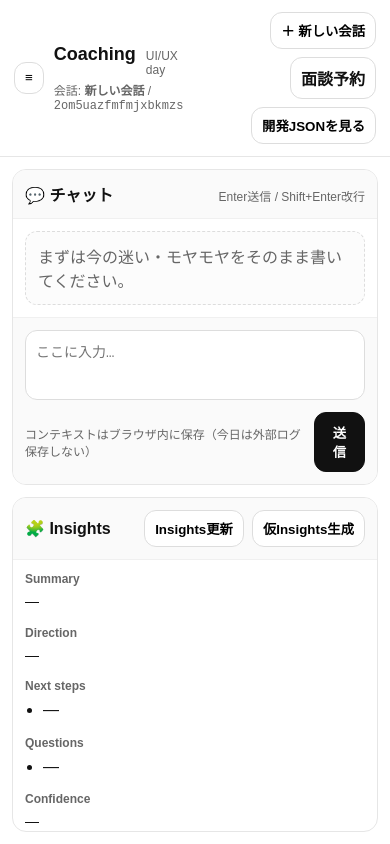
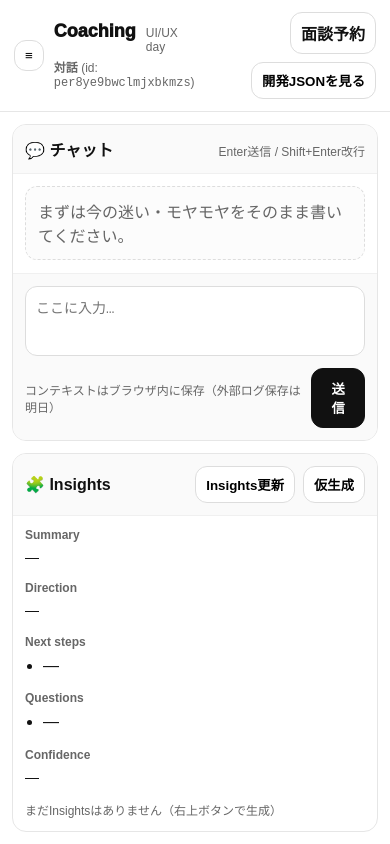
Before and after one commit to Daishi-pys/first-test, a Next.js app in the folder app/: page / in a window 390 px wide. Built offline with nearby package versions, Linux system fonts and the light colour scheme.

Commit message:
UI: hamburger menu + single conversation + insights

```diff
--- a/app/app/page.tsx
+++ b/app/app/page.tsx
@@ -23,10 +23,7 @@ type Conversation = {
   insights?: Insights;
 };
 
-type IndexItem = { id: string; updatedAt: number; title: string };
-
-const LS_INDEX = "coach_index_v1"; // conversation list
-const LS_CONV_PREFIX = "coach_conv_v1:"; // coach_conv_v1:<id>
+const LS_KEY = "coach_single_conv_v1";
 
 function uid() {
   return Math.random().toString(36).slice(2) + Date.now().toString(36);
@@ -39,78 +36,54 @@ function formatTime(ts: number) {
 }
 function guessTitle(messages: Msg[]) {
   const firstUser = messages.find(m => m.role === "user")?.content?.trim();
-  if (!firstUser) return "新しい会話";
+  if (!firstUser) return "対話";
   return firstUser.slice(0, 16) + (firstUser.length > 16 ? "…" : "");
-}
-
-function safeJsonParse<T>(raw: string | null, fallback: T): T {
-  try {
-    if (!raw) return fallback;
-    return JSON.parse(raw);
-  } catch {
-    return fallback;
-  }
 }
 
 export default function Page() {
   const [conv, setConv] = useState<Conversation | null>(null);
-  const [index, setIndex] = useState<IndexItem[]>([]);
   const [text, setText] = useState("");
   const [loading, setLoading] = useState(false);
   const [err, setErr] = useState<string | null>(null);
+
+  // hamburger menu
+  const [menuOpen, setMenuOpen] = useState(false);
+
+  // dev json toggle (optional)
   const [showDevJson, setShowDevJson] = useState(false);
-
-  // mobile drawer
-  const [drawerOpen, setDrawerOpen] = useState(false);
 
   const scrollerRef = useRef<HTMLDivElement | null>(null);
 
-  // --- load index + latest conversation
+  // load conversation from localStorage (context保存)
   useEffect(() => {
-    const load = () => {
-      const idx = safeJsonParse<IndexItem[]>(localStorage.getItem(LS_INDEX), []);
-      idx.sort((a, b) => b.updatedAt - a.updatedAt);
-      setIndex(idx);
+    try {
+      const raw = localStorage.getItem(LS_KEY);
+      if (raw) {
+        setConv(JSON.parse(raw));
+        return;
+      }
+    } catch {}
 
-      const latest = idx[0];
-      if (latest?.id) {
-        const raw = localStorage.getItem(LS_CONV_PREFIX + latest.id);
-        if (raw) {
-          setConv(JSON.parse(raw));
-          return;
-        }
-      }
-      // create new
-      const now = Date.now();
-      const id = uid();
-      const created: Conversation = { id, title: "新しい会話", createdAt: now, updatedAt: now, messages: [] };
-      setConv(created);
+    const now = Date.now();
+    const created: Conversation = {
+      id: uid(),
+      title: "対話",
+      createdAt: now,
+      updatedAt: now,
+      messages: [],
     };
-
-    load();
+    setConv(created);
   }, []);
 
-  // --- persist conversation + refresh index
+  // persist conversation
   useEffect(() => {
     if (!conv) return;
     try {
-      localStorage.setItem(LS_CONV_PREFIX + conv.id, JSON.stringify(conv));
-
-      const rawIndex = localStorage.getItem(LS_INDEX);
-      const idx: IndexItem[] = rawIndex ? JSON.parse(rawIndex) : [];
-
-      const next: IndexItem[] = [
-        { id: conv.id, updatedAt: conv.updatedAt, title: conv.title },
-        ...idx.filter(x => x.id !== conv.id),
-      ].slice(0, 100);
-
-      localStorage.setItem(LS_INDEX, JSON.stringify(next));
-      next.sort((a, b) => b.updatedAt - a.updatedAt);
-      setIndex(next);
+      localStorage.setItem(LS_KEY, JSON.stringify(conv));
     } catch {}
   }, [conv]);
 
-  // auto-scroll on new messages
+  // auto-scroll
   useEffect(() => {
     const el = scrollerRef.current;
     if (!el) return;
@@ -120,7 +93,7 @@ export default function Page() {
   const messages = conv?.messages ?? [];
   const insights = conv?.insights;
 
-  // --- lightweight insights (today: heuristic)
+  // 今日の段階：insightsは仮生成（後でAI抽出に差し替え）
   const heuristicInsights = useMemo<Insights>(() => {
     const userTexts = messages.filter(m => m.role === "user").map(m => m.content);
     const lastUser = userTexts[userTexts.length - 1] ?? "";
@@ -135,45 +108,22 @@ export default function Page() {
     return { summary, direction, nextSteps, questions, confidence: userTexts.length ? 0.2 : 0.0, updatedAt: Date.now() };
   }, [messages]);
 
-  function loadConversation(id: string) {
-    const raw = localStorage.getItem(LS_CONV_PREFIX + id);
-    if (!raw) return;
-    try {
-      setConv(JSON.parse(raw));
-      setErr(null);
-      setText("");
-      setDrawerOpen(false);
-    } catch {}
-  }
+  function resetConversation() {
+    const ok = confirm("今の対話をリセットしますか？（ブラウザ内の保存も上書きされます）");
+    if (!ok) return;
 
-  function newConversation() {
     const now = Date.now();
-    const id = uid();
-    const created: Conversation = { id, title: "新しい会話", createdAt: now, updatedAt: now, messages: [] };
-    setConv(created);
+    const next: Conversation = {
+      id: uid(),
+      title: "対話",
+      createdAt: now,
+      updatedAt: now,
+      messages: [],
+    };
+    setConv(next);
+    setText("");
     setErr(null);
-    setText("");
-    setDrawerOpen(false);
-  }
-
-  function deleteConversation(id: string) {
-    const ok = confirm("この会話を削除しますか？（ブラウザ内保存も削除）");
-    if (!ok) return;
-    try {
-      localStorage.removeItem(LS_CONV_PREFIX + id);
-      const idx = safeJsonParse<IndexItem[]>(localStorage.getItem(LS_INDEX), []);
-      const next = idx.filter(x => x.id !== id);
-      localStorage.setItem(LS_INDEX, JSON.stringify(next));
-      next.sort((a, b) => b.updatedAt - a.updatedAt);
-      setIndex(next);
-
-      // if current deleted -> open latest or new
-      if (conv?.id === id) {
-        const latest = next[0];
-        if (latest?.id) loadConversation(latest.id);
-        else newConversation();
-      }
-    } catch {}
+    setMenuOpen(false);
   }
 
   function applyHeuristicInsights() {
@@ -181,9 +131,10 @@ export default function Page() {
     setConv(prev => (prev ? { ...prev, insights: heuristicInsights, updatedAt: Date.now() } : prev));
   }
 
+  // 今はUI完成優先：AI抽出は明日ここを実装（API叩く）
   async function updateInsightsAI() {
-    // today: keep UI only
     applyHeuristicInsights();
+    setMenuOpen(false);
   }
 
   async function send() {
@@ -212,6 +163,7 @@ export default function Page() {
         headers: { "Content-Type": "application/json" },
         body: JSON.stringify({
           message: t,
+          // ブラウザに保存されている直近の文脈を送る（後で改善）
           history: messages.slice(-20).map(m => ({ role: m.role, content: m.content })),
         }),
       });
@@ -234,32 +186,31 @@ export default function Page() {
 
   return (
     <div style={styles.page}>
-      {/* responsive CSS */}
       <style>{css}</style>
 
       <header style={styles.header}>
         <div style={{ display: "flex", alignItems: "center", gap: 10 }}>
           <button
-            onClick={() => setDrawerOpen(v => !v)}
+            onClick={() => setMenuOpen(true)}
             style={styles.iconBtn}
             aria-label="menu"
-            title="会話一覧"
+            title="メニュー"
           >
             ≡
           </button>
+
           <div style={{ display: "flex", flexDirection: "column" }}>
             <div style={{ display: "flex", alignItems: "baseline", gap: 10 }}>
               <div style={styles.brand}>Coaching</div>
               <div style={styles.sub}>UI/UX day</div>
             </div>
             <div style={styles.sub2}>
-              会話: <b>{conv.title}</b> / <span style={{ color: "#666" }}><code>{conv.id}</code></span>
+              <b>{conv.title}</b> <span style={{ color: "#666" }}>(id: <code>{conv.id}</code>)</span>
             </div>
           </div>
         </div>
 
         <div style={styles.headerActions}>
-          <button onClick={newConversation} style={styles.btnSecondary}>＋ 新しい会話</button>
           <a href="/booking" style={styles.linkBtn}>面談予約</a>
           <button onClick={() => setShowDevJson(v => !v)} style={styles.btnSecondary}>
             {showDevJson ? "開発JSONを隠す" : "開発JSONを見る"}
@@ -267,55 +218,53 @@ export default function Page() {
         </div>
       </header>
 
-      {/* drawer (mobile & desktop) */}
-      <div className={`drawerBackdrop ${drawerOpen ? "open" : ""}`} onClick={() => setDrawerOpen(false)} />
-      <aside className={`drawer ${drawerOpen ? "open" : ""}`}>
+      {/* Backdrop */}
+      <div
+        className={`drawerBackdrop ${menuOpen ? "open" : ""}`}
+        onClick={() => setMenuOpen(false)}
+      />
+
+      {/* Drawer */}
+      <aside className={`drawer ${menuOpen ? "open" : ""}`}>
         <div style={styles.drawerHeader}>
-          <div style={{ fontWeight: 800 }}>会話一覧</div>
-          <button onClick={() => setDrawerOpen(false)} style={styles.iconBtn} aria-label="close">✕</button>
+          <div style={{ fontWeight: 900 }}>メニュー</div>
+          <button onClick={() => setMenuOpen(false)} style={styles.iconBtn} aria-label="close">
+            ✕
+          </button>
         </div>
 
         <div style={styles.drawerBody}>
-          <button onClick={newConversation} style={{ ...styles.btnSecondary, width: "100%" }}>
-            ＋ 新しい会話
+          <button onClick={resetConversation} style={menuItemStyle}>
+            🔄 リセット
           </button>
 
-          <div style={{ marginTop: 12, fontSize: 12, color: "#666" }}>
-            最新順（ブラウザ保存）
-          </div>
+          <button
+            onClick={() => {
+              applyHeuristicInsights();
+              setMenuOpen(false);
+            }}
+            style={menuItemStyle}
+          >
+            🧩 仮Insights生成
+          </button>
 
-          <div style={{ display: "flex", flexDirection: "column", gap: 8, marginTop: 10 }}>
-            {index.length === 0 && <div style={styles.smallMuted}>まだ会話がありません</div>}
+          <button onClick={updateInsightsAI} style={menuItemStyle}>
+            🤖 Insights更新（明日AIに差し替え）
+          </button>
 
-            {index.map((item) => (
-              <div
-                key={item.id}
-                style={{
-                  ...styles.convRow,
-                  ...(item.id === conv.id ? styles.convRowActive : {}),
-                }}
-              >
-                <button
-                  onClick={() => loadConversation(item.id)}
-                  style={styles.convRowMain}
-                  title={item.title}
-                >
-                  <div style={{ fontWeight: 700, textAlign: "left" }}>{item.title || "（無題）"}</div>
-                  <div style={styles.smallMuted}>
-                    {new Date(item.updatedAt).toLocaleString()}
-                  </div>
-                </button>
+          <button
+            onClick={() => {
+              alert("設定は後で追加（ここに入る）");
+              setMenuOpen(false);
+            }}
+            style={menuItemStyle}
+          >
+            ⚙ 設定（後で）
+          </button>
 
-                <button
-                  onClick={() => deleteConversation(item.id)}
-                  style={styles.convRowDel}
-                  aria-label="delete"
-                  title="削除"
-                >
-                  🗑
-                </button>
-              </div>
-            ))}
+          <div style={{ marginTop: 12, fontSize: 12, color: "#666", lineHeight: 1.5 }}>
+            ※ 今日はUIを整える日。<br />
+            文脈（会話）はブラウザ内に保存されます。
           </div>
         </div>
       </aside>
@@ -330,7 +279,9 @@ export default function Page() {
 
           <div ref={scrollerRef} style={styles.messages}>
             {messages.length === 0 && (
-              <div style={styles.empty}>まずは今の迷い・モヤモヤをそのまま書いてください。</div>
+              <div style={styles.empty}>
+                まずは今の迷い・モヤモヤをそのまま書いてください。
+              </div>
             )}
 
             {messages.map((m) => (
@@ -379,7 +330,7 @@ export default function Page() {
             />
             <div style={styles.composerBottom}>
               <div style={styles.smallMuted}>
-                {err ? <span style={{ color: "#b42318" }}>{err}</span> : "コンテキストはブラウザ内に保存（今日は外部ログ保存しない）"}
+                {err ? <span style={{ color: "#b42318" }}>{err}</span> : "コンテキストはブラウザ内に保存（外部ログ保存は明日）"}
               </div>
               <button onClick={send} disabled={loading || !text.trim()} style={styles.btnPrimary}>
                 {loading ? "送信中…" : "送信"}
@@ -394,7 +345,7 @@ export default function Page() {
             <div style={styles.cardTitle}>🧩 Insights</div>
             <div style={{ display: "flex", gap: 8, flexWrap: "wrap", justifyContent: "flex-end" }}>
               <button onClick={updateInsightsAI} style={styles.btnSecondary}>Insights更新</button>
-              <button onClick={applyHeuristicInsights} style={styles.btnSecondary}>仮Insights生成</button>
+              <button onClick={applyHeuristicInsights} style={styles.btnSecondary}>仮生成</button>
             </div>
           </div>
 
@@ -410,7 +361,7 @@ export default function Page() {
 
             {showDevJson && (
               <details style={styles.details} open>
-                <summary style={styles.summary}>開発用JSON（将来はダッシュボード設計で置き換え）</summary>
+                <summary style={styles.summary}>開発用JSON（後でUIから隠してOK）</summary>
                 <pre style={styles.pre}>
 {JSON.stringify({ conversation: { ...conv, insights: undefined }, insights: insights ?? null }, null, 2)}
                 </pre>
@@ -445,7 +396,7 @@ function ListCard({ label, items }: { label: string; items: string[] }) {
 }
 
 const css = `
-/* responsive grid: desktop = 2 columns, mobile = 1 column */
+/* desktop: 2 columns / mobile: 1 column */
 .mainGrid {
   flex: 1;
   display: grid;
@@ -489,6 +440,16 @@ const css = `
 .drawer.open { transform: translateX(0); }
 `;
 
+const menuItemStyle: React.CSSProperties = {
+  padding: "10px 12px",
+  borderRadius: 12,
+  border: "1px solid #ddd",
+  background: "#fff",
+  cursor: "pointer",
+  textAlign: "left",
+  fontWeight: 800,
+};
+
 const styles: Record<string, React.CSSProperties> = {
   page: { height: "100vh", display: "flex", flexDirection: "column", background: "#fff", color: "#111" },
 
@@ -500,7 +461,7 @@ const styles: Record<string, React.CSSProperties> = {
     alignItems: "center",
     gap: 12,
   },
-  brand: { fontWeight: 900, fontSize: 18 },
+  brand: { fontWeight: 950, fontSize: 18 },
   sub: { fontSize: 12, color: "#666" },
   sub2: { fontSize: 12, color: "#666", marginTop: 4 },
   headerActions: { display: "flex", gap: 8, alignItems: "center", flexWrap: "wrap", justifyContent: "flex-end" },
@@ -511,7 +472,7 @@ const styles: Record<string, React.CSSProperties> = {
     border: "1px solid #ddd",
     background: "#fff",
     cursor: "pointer",
-    fontWeight: 800,
+    fontWeight: 900,
     lineHeight: 1,
   },
 
@@ -527,7 +488,7 @@ const styles: Record<string, React.CSSProperties> = {
     gap: 8,
     background: "#fafafa",
   },
-  cardTitle: { fontWeight: 800 },
+  cardTitle: { fontWeight: 900 },
 
   messages: { flex: 1, overflow: "auto", padding: 12, background: "#fff" },
   empty: { color: "#666", padding: 12, border: "1px dashed #ddd", borderRadius: 12, background: "#fcfcfc" },
@@ -540,24 +501,22 @@ const styles: Record<string, React.CSSProperties> = {
   composer: { borderTop: "1px solid #f0f0f0", padding: 12, background: "#fafafa" },
   textarea: { width: "100%", resize: "none", borderRadius: 12, border: "1px solid #ddd", padding: 10, fontSize: 14, outline: "none", boxSizing: "border-box" },
   composerBottom: { marginTop: 8, display: "flex", justifyContent: "space-between", alignItems: "center", gap: 10 },
+  smallMuted: { fontSize: 12, color: "#666" },
 
   insightsBody: { padding: 12, overflow: "auto" },
   kv: { marginBottom: 14 },
-  kvLabel: { fontSize: 12, color: "#666", marginBottom: 6, fontWeight: 700 },
+  kvLabel: { fontSize: 12, color: "#666", marginBottom: 6, fontWeight: 800 },
   kvValue: { fontSize: 14, lineHeight: 1.4 },
   ul: { margin: 0, paddingLeft: 18 },
   li: { marginBottom: 6, lineHeight: 1.4 },
 
   details: { marginTop: 10, borderTop: "1px solid #eee", paddingTop: 10 },
-  summary: { cursor: "pointer", fontWeight: 700 },
+  summary: { cursor: "pointer", fontWeight: 800 },
   pre: { marginTop: 10, background: "#111", color: "#eee", padding: 12, borderRadius: 12, overflow: "auto", fontSize: 12 },
 
-  smallMuted: { fontSize: 12, color: "#666" },
-
-  btnPrimary: { padding: "10px 14px", borderRadius: 12, border: "1px solid #111", background: "#111", color: "#fff", cursor: "pointer", fontWeight: 700 },
-  btnSecondary: { padding: "8px 10px", borderRadius: 12, border: "1px solid #ddd", background: "#fff", cursor: "pointer", fontWeight: 700 },
-  btnDanger: { padding: "8px 10px", borderRadius: 12, border: "1px solid #f2c6c6", background: "#fff5f5", cursor: "pointer", fontWeight: 700, color: "#b42318" },
-  linkBtn: { padding: "8px 10px", borderRadius: 12, border: "1px solid #ddd", background: "#fff", cursor: "pointer", fontWeight: 700, textDecoration: "none", color: "#111", display: "inline-block" },
+  btnPrimary: { padding: "10px 14px", borderRadius: 12, border: "1px solid #111", background: "#111", color: "#fff", cursor: "pointer", fontWeight: 900 },
+  btnSecondary: { padding: "8px 10px", borderRadius: 12, border: "1px solid #ddd", background: "#fff", cursor: "pointer", fontWeight: 800 },
+  linkBtn: { padding: "8px 10px", borderRadius: 12, border: "1px solid #ddd", background: "#fff", cursor: "pointer", fontWeight: 900, textDecoration: "none", color: "#111", display: "inline-block" },
 
   drawerHeader: {
     padding: 12,
@@ -568,33 +527,5 @@ const styles: Record<string, React.CSSProperties> = {
     gap: 10,
     background: "#fafafa",
   },
-  drawerBody: { padding: 12, overflow: "auto" },
-
-  convRow: {
-    display: "flex",
-    alignItems: "stretch",
-    border: "1px solid #e6e6e6",
-    borderRadius: 12,
-    overflow: "hidden",
-    background: "#fff",
-  },
-  convRowActive: { borderColor: "#111" },
-  convRowMain: {
-    flex: 1,
-    padding: 10,
-    background: "#fff",
-    border: "none",
-    cursor: "pointer",
-    display: "flex",
-    flexDirection: "column",
-    gap: 4,
-  },
-  convRowDel: {
-    width: 44,
-    border: "none",
-    borderLeft: "1px solid #eee",
-    background: "#fff",
-    cursor: "pointer",
-    fontSize: 16,
-  },
+  drawerBody: { padding: 12, overflow: "auto", display: "flex", flexDirection: "column", gap: 8 },
 };
```
